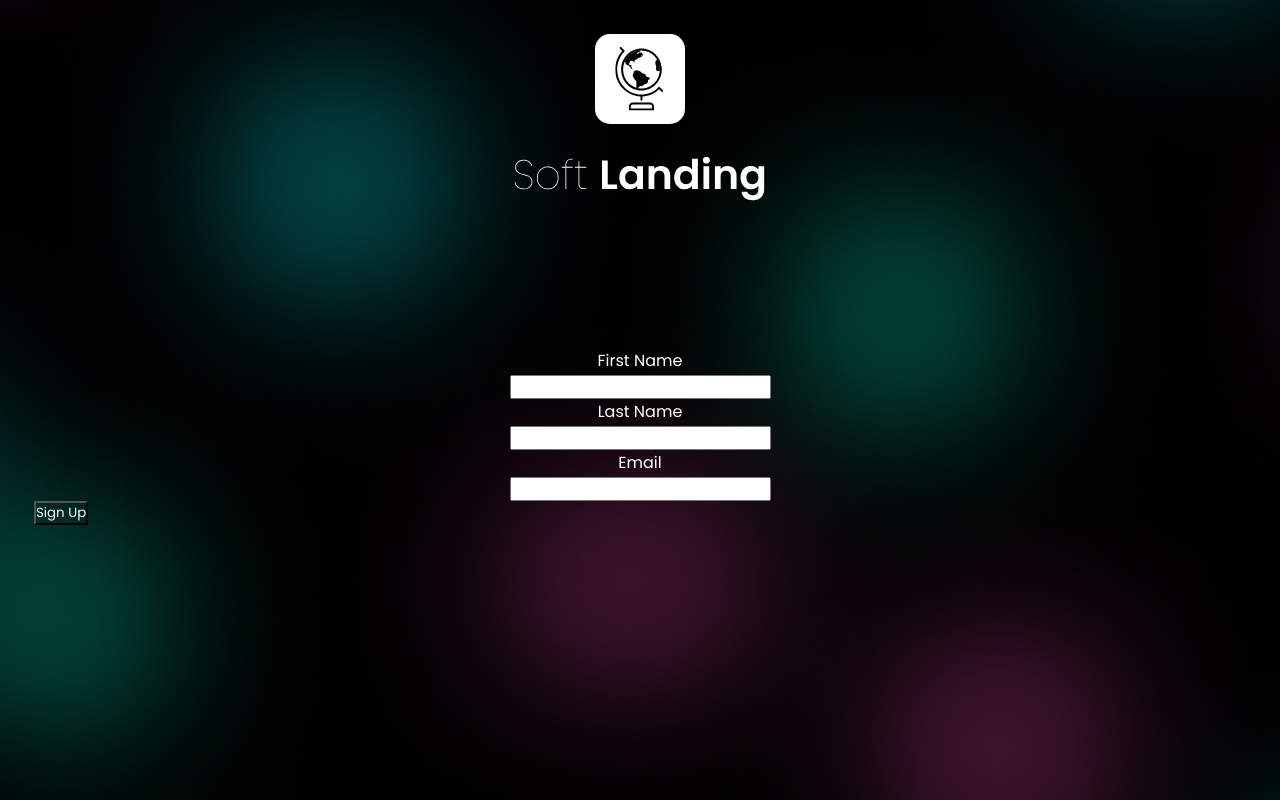
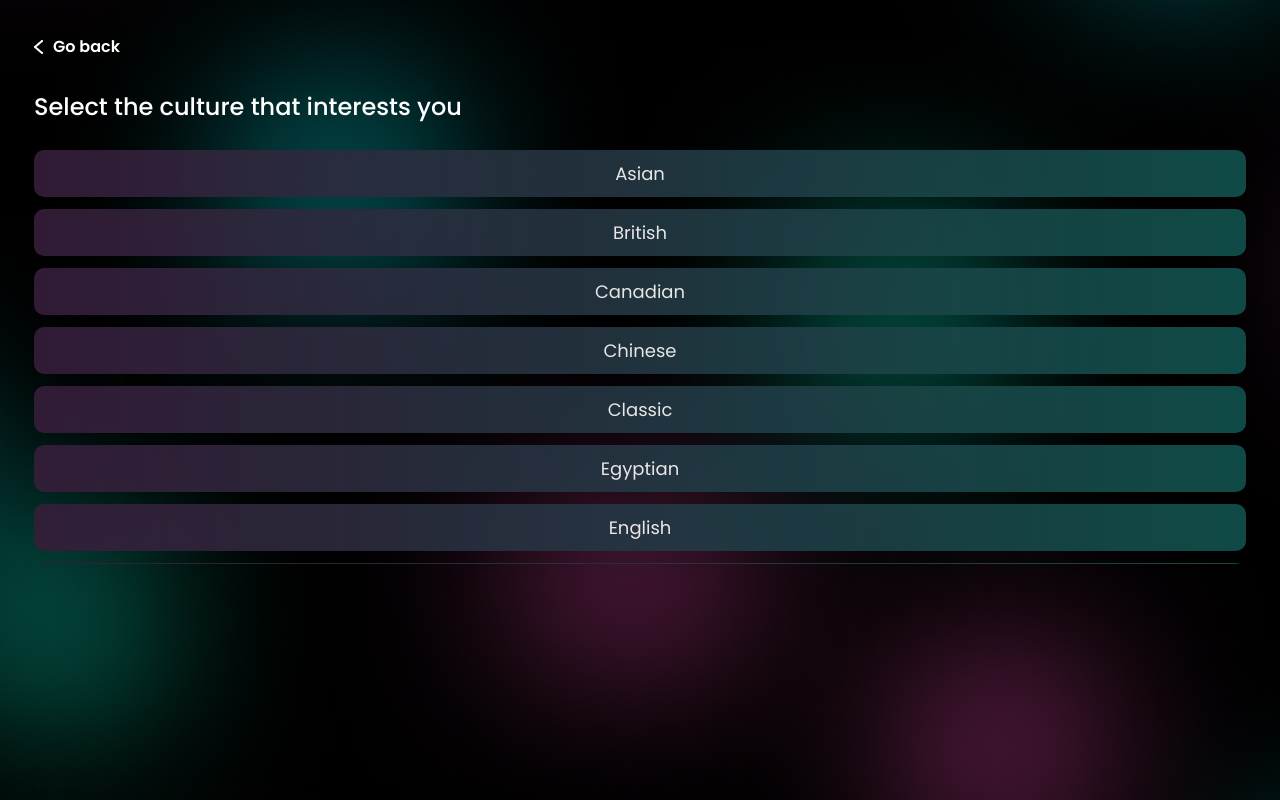
Before and after one commit to eyalnissim124820/Group_5, a React (Create React App) app in the folder front_end/: page / in a window 1280 px wide. Built offline with nearby package versions, Linux system fonts and the light colour scheme.

Commit message:
fixed app

```diff
--- a/front_end/src/App.js
+++ b/front_end/src/App.js
@@ -7,10 +7,10 @@ import LoginPage from './LoginPage/LoginPage';
 function App() {
   return (
     <div className="App">
-      {/* <CultureSelection /> */}
+      <CultureSelection />
       {/* <ChooseExperience /> */}
       {/* <LandingPage/> */}
-      <LoginPage/>
+      {/* <LoginPage/> */}
     </div>
   );
 }
```
